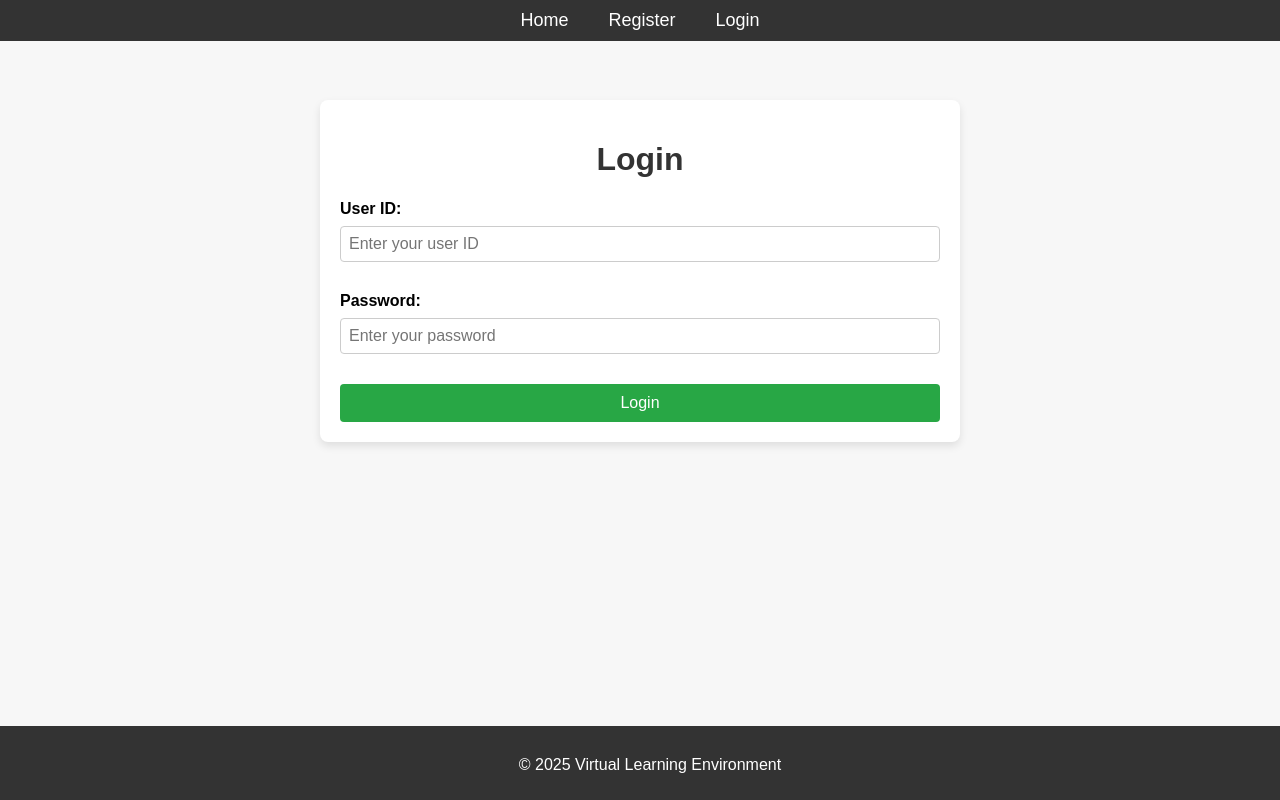
After one commit to Boris-Pro/Comp3161Project, a Flask app: page /auth/login in a window 1280 px wide. The commit adds this page. Run offline with Flask 3, Linux system fonts and the light colour scheme.

Commit message:
complete login

```diff
--- a/app.py
+++ b/app.py
@@ -1,256 +1,103 @@
-from flask import Flask, request, jsonify, make_response
-import mysql.connector
-from mysql.connector import Error
-from flask_jwt_extended import JWTManager, create_access_token, jwt_required, get_jwt_identity
-from datetime import datetime
-import os
+from flask import Flask, make_response, redirect, request, render_template, jsonify, url_for
+from authhandler import AuthHandler
+from config import Config
 
+# Initialize app
 app = Flask(__name__)
-app.config['JWT_SECRET_KEY'] = 'super-secret-key'  # Change this in production
-jwt = JWTManager(app)
+app.config.from_object(Config)
 
-DB_CONFIG = {
-    'host': 'localhost',
-    'user': 'your_mysql_user',
-    'password': 'your_mysql_password',
-    'database': 'VLE'
-}
+# Instantiate AuthHandler
+auth_handler = AuthHandler(app.config['SECRET_KEY'])
 
-# ------------------- User Routes ----------------------
-@app.route('/register', methods=['POST'])
+# Home route
+# @app.route('/')
+# def home():
+#     return render_template('home.html')
+
+# Home Route
+@app.route('/')
+def home():
+    # Check if the user is logged in by verifying the token
+    current_user, error_response, status_code = auth_handler.verify_token(request)
+
+    # If there's an error (token is missing or invalid), redirect to login
+    if error_response:
+        return redirect(url_for('login'))  # Redirect to the login page
+
+    # If token is valid, render the home page
+    return render_template('home.html', user=current_user)
+
+# Register endpoint
+@app.route('/auth/register', methods=['GET', 'POST'])
 def register():
-    data = request.json
-    if data['type'] not in ['Admin', 'Lecturer', 'Student']:
-        return make_response({'msg': 'Invalid user type'}, 400)
-    try:
-        conn = mysql.connector.connect(**DB_CONFIG)
-        cursor = conn.cursor()
-        cursor.execute("INSERT INTO User (user_name, user_email, user_password, user_type) VALUES (%s, %s, %s, %s)",
-                       (data['name'], data['email'], data['password'], data['type']))
-        conn.commit()
-        return make_response({'msg': 'User registered successfully'}, 200)
-    except mysql.connector.IntegrityError:
-        return make_response({'msg': 'Email already exists'}, 400)
-    except Error as e:
-        return make_response({'msg': str(e)}, 500)
-    finally:
-        cursor.close()
-        conn.close()
+    if request.method == 'POST':
+        data = request.get_json()
+        # Extract data from the incoming JSON and pass to register_user
+        user_id = data.get('user_id')
+        user_name = data.get('user_name')
+        user_email = data.get('user_email')
+        user_password = data.get('user_password')
+        user_type = data.get('user_type')
 
-@app.route('/login', methods=['POST'])
+        if not all([user_id, user_name, user_email, user_password, user_type]):
+            return jsonify({'message': 'Missing fields'}), 400
+
+        return auth_handler.register_user(user_id, user_name, user_email, user_password, user_type)
+    return render_template('register.html')
+
+
+# Login endpoint (set token in cookie)
+@app.route('/auth/login', methods=['GET', 'POST'])
 def login():
-    data = request.json
-    try:
-        conn = mysql.connector.connect(**DB_CONFIG)
-        cursor = conn.cursor()
-        cursor.execute("SELECT user_id, user_password, user_type FROM User WHERE user_email = %s", (data['email'],))
-        row = cursor.fetchone()
-        if row and row[1] == data['password']:
-            token = create_access_token(identity={'id': row[0], 'type': row[2]})
-            return make_response({'token': token}, 200)
-        return make_response({'msg': 'Invalid credentials'}, 401)
-    finally:
-        cursor.close()
-        conn.close()
+    if request.method == 'POST':
+        data = request.get_json()
+        user_id = data.get('user_id')
+        user_password = data.get('user_password')
 
-# --------------- Course Management ------------
-@app.route('/course', methods=['POST'])
-@jwt_required()
-def create_course():
-    user = get_jwt_identity()
-    if user['type'] != 'Admin':
-        return make_response({'msg': 'Only admins can create courses'}, 403)
+        if not all([user_id, user_password]):
+            return jsonify({'message': 'Missing credentials'}), 400
 
-    data = request.json
-    try:
-        conn = mysql.connector.connect(**DB_CONFIG)
-        cursor = conn.cursor()
-        cursor.execute("SELECT COUNT(*) FROM Course WHERE course_code = %s", (data['code'],))
-        if cursor.fetchone()[0] > 0:
-            return make_response({'msg': 'Course code already exists'}, 400)
-        cursor.execute("INSERT INTO Course (course_name, course_code) VALUES (%s, %s)", (data['name'], data['code']))
-        conn.commit()
-        return make_response({'msg': 'Course created'}, 201)
-    finally:
-        cursor.close()
-        conn.close()
+        # Authenticate user and get the token response
+        user_response = auth_handler.authenticate_user(user_id, user_password)
 
-@app.route('/courses', methods=['GET'])
-def get_all_courses():
-    try:
-        conn = mysql.connector.connect(**DB_CONFIG)
-        cursor = conn.cursor()
-        cursor.execute("SELECT course_id, course_name, course_code FROM Course")
-        courses = [{'id': row[0], 'name': row[1], 'code': row[2]} for row in cursor.fetchall()]
-        return make_response(jsonify(courses), 200)
-    finally:
-        cursor.close()
-        conn.close()
+        if isinstance(user_response, tuple):  # If invalid credentials
+            return user_response  # Return error response (message and status)
 
-@app.route('/courses/student/<int:student_id>', methods=['GET'])
-def get_student_courses(student_id):
-    try:
-        conn = mysql.connector.connect(**DB_CONFIG)
-        cursor = conn.cursor()
-        cursor.execute("""
-            SELECT c.course_id, c.course_name, c.course_code
-            FROM Enrol e
-            JOIN Course c ON e.course_id = c.course_id
-            WHERE e.student_id = %s
-        """, (student_id,))
-        courses = [{'id': row[0], 'name': row[1], 'code': row[2]} for row in cursor.fetchall()]
-        return make_response(jsonify(courses), 200)
-    finally:
-        cursor.close()
-        conn.close()
+        # Get the token from the response returned by authenticate_user
+        token = user_response.get_json().get('token')
 
-@app.route('/courses/lecturer/<int:lecturer_id>', methods=['GET'])
-def get_lecturer_courses(lecturer_id):
-    try:
-        conn = mysql.connector.connect(**DB_CONFIG)
-        cursor = conn.cursor()
-        cursor.execute("SELECT course_id, course_name FROM Course WHERE lecturer_id = %s", (lecturer_id,))
-        courses = [{'id': row[0], 'name': row[1]} for row in cursor.fetchall()]
-        return make_response(jsonify(courses), 200)
-    finally:
-        cursor.close()
-        conn.close()
+        # Create response
+        response = make_response(jsonify({'message': 'Login successful'}))
 
-# --------------- Enrolment and Assignments ------------
-@app.route('/enrol', methods=['POST'])
-@jwt_required()
-def enrol_in_course():
-    user = get_jwt_identity()
-    if user['type'] != 'Student':
-        return make_response({'msg': 'Only students can enrol in courses'}, 403)
+        # Set the JWT token in the cookie (httpOnly to prevent JS access)
+        response.set_cookie('auth_token', token, httponly=True, secure=True, max_age=3600)
 
-    data = request.json
-    student_id = user['id']
-    course_id = data['course_id']
+        return response
+    return render_template('login.html')
 
-    try:
-        conn = mysql.connector.connect(**DB_CONFIG)
-        cursor = conn.cursor()
-        cursor.execute("SELECT COUNT(*) FROM Enrol WHERE student_id = %s AND course_id = %s", (student_id, course_id))
-        if cursor.fetchone()[0] > 0:
-            return make_response({'msg': 'You are already enrolled in this course'}, 400)
+@app.route('/auth/logout')
+def logout():
+    # Create a response to redirect the user
+    response = make_response(redirect(url_for('home')))  # Redirect to home after logout
 
-        cursor.execute("INSERT INTO Enrol (student_id, course_id) VALUES (%s, %s)", (student_id, course_id))
-        conn.commit()
-        return make_response({'msg': 'Successfully enrolled in the course'}, 201)
-    finally:
-        cursor.close()
-        conn.close()
+    # Remove the 'auth_token' cookie by setting it to an expired date
+    response.set_cookie('auth_token', '', expires=0)
 
-@app.route('/assign_lecturer', methods=['POST'])
-@jwt_required()
-def assign_lecturer_to_course():
-    user = get_jwt_identity()
-    if user['type'] != 'Admin':
-        return make_response({'msg': 'Only admins can assign lecturers'}, 403)
+    return response
 
-    data = request.json
-    lecturer_id = data['lecturer_id']
-    course_id = data['course_id']
 
-    try:
-        conn = mysql.connector.connect(**DB_CONFIG)
-        cursor = conn.cursor()
-        cursor.execute("SELECT user_type FROM User WHERE user_id = %s", (lecturer_id,))
-        row = cursor.fetchone()
-        if row[0] != 'Lecturer':
-            return make_response({'msg': 'Only lecturers can be assigned to courses'}, 400)
+# Protected route
+@app.route('/auth/protected', methods=['GET'])
+def protected():
+    current_user, error_response, status_code = auth_handler.verify_token(request)
 
-        cursor.execute("INSERT INTO Teach (course_id, lecturer_id) VALUES (%s, %s)", (course_id, lecturer_id))
-        conn.commit()
-        return make_response({'msg': 'Lecturer assigned to course'}, 201)
-    finally:
-        cursor.close()
-        conn.close()
+    if error_response:
+        return error_response, status_code  # Return the error if the token is invalid
 
-@app.route('/calendar_event', methods=['POST'])
-@jwt_required()
-def create_calendar_event():
-    user = get_jwt_identity()
-    if user['type'] not in ['Admin', 'Lecturer']:
-        return make_response({'msg': 'Only admins and lecturers can create calendar events'}, 403)
+    # If the token is valid, render the protected page with the user information
+    return render_template('protected.html', user=current_user)
 
-    data = request.json
-    course_id = data['course_id']
-    event_date = data['event_date']
-    event_title = data['event_title']
 
-    try:
-        conn = mysql.connector.connect(**DB_CONFIG)
-        cursor = conn.cursor()
-        cursor.execute("INSERT INTO CalendarEvent (course_id, event_date, event_title) VALUES (%s, %s, %s)",
-                       (course_id, event_date, event_title))
-        conn.commit()
-        return make_response({'msg': 'Calendar event created'}, 201)
-    finally:
-        cursor.close()
-        conn.close()
 
-# --------------- Course Content and Discussion ------------
-@app.route('/course_content/<int:course_section_id>', methods=['GET'])
-def get_course_content(course_section_id):
-    try:
-        conn = mysql.connector.connect(**DB_CONFIG)
-        cursor = conn.cursor()
-        cursor.execute("""
-            SELECT content_type, content_title, content_url, uploaded_file_path
-            FROM CourseContent
-            WHERE course_section_id = %s
-        """, (course_section_id,))
-        content = [{'type': row[0], 'title': row[1], 'url': row[2], 'file_path': row[3]} for row in cursor.fetchall()]
-        return make_response(jsonify(content), 200)
-    finally:
-        cursor.close()
-        conn.close()
-
-@app.route('/discussion_forum', methods=['POST'])
-@jwt_required()
-def create_forum():
-    user = get_jwt_identity()
-    if user['type'] not in ['Admin', 'Lecturer']:
-        return make_response({'msg': 'Only admins and lecturers can create forums'}, 403)
-
-    data = request.json
-    course_id = data['course_id']
-    forum_title = data['forum_title']
-    forum_content = data.get('forum_content', '')
-
-    try:
-        conn = mysql.connector.connect(**DB_CONFIG)
-        cursor = conn.cursor()
-        cursor.execute("INSERT INTO DiscussionForum (course_id, forum_title, forum_content) VALUES (%s, %s, %s)",
-                       (course_id, forum_title, forum_content))
-        conn.commit()
-        return make_response({'msg': 'Discussion forum created'}, 201)
-    finally:
-        cursor.close()
-        conn.close()
-
-@app.route('/discussion_thread', methods=['POST'])
-@jwt_required()
-def create_thread():
-    user = get_jwt_identity()
-    data = request.json
-    forum_id = data['forum_id']
-    thread_creator_id = user['id']
-    thread_content = data['thread_content']
-
-    try:
-        conn = mysql.connector.connect(**DB_CONFIG)
-        cursor = conn.cursor()
-        cursor.execute("INSERT INTO DiscussionThread (forum_id, thread_creator_id, thread_content) VALUES (%s, %s, %s)",
-                       (forum_id, thread_creator_id, thread_content))
-        conn.commit()
-        return make_response({'msg': 'Thread created'}, 201)
-    finally:
-        cursor.close()
-        conn.close()
-
-# ------------------- Main -------------------
 if __name__ == '__main__':
     app.run(debug=True)
--- a/requirements.txt
+++ b/requirements.txt
@@ -2,3 +2,4 @@ mysql-connector-python
 flask
 tqdm
 faker
+flask-jwt-extended
--- /dev/null
+++ b/static/styles.css
@@ -0,0 +1,108 @@
+body {
+    font-family: Arial, sans-serif;
+    margin: 0;
+    padding: 0;
+    background-color: #f7f7f7;
+}
+
+header {
+    background-color: #333;
+    color: white;
+    padding: 10px 0;
+    position: fixed;
+    width: 100%;
+    top: 0;
+    z-index: 1000;
+}
+
+header nav ul {
+    display: flex;
+    justify-content: center;
+    list-style-type: none;
+    margin: 0;
+    padding: 0;
+}
+
+header nav ul li {
+    margin: 0 20px;
+}
+
+header nav ul li a {
+    color: white;
+    text-decoration: none;
+    font-size: 18px;
+}
+
+header nav ul li a:hover {
+    text-decoration: underline;
+}
+
+.container {
+    max-width: 600px;
+    margin: 100px auto 50px;
+    padding: 20px;
+    background-color: #fff;
+    box-shadow: 0px 4px 8px rgba(0, 0, 0, 0.1);
+    border-radius: 8px;
+}
+
+footer {
+    text-align: center;
+    padding: 10px;
+    background-color: #333;
+    color: white;
+    position: fixed;
+    width: 100%;
+    bottom: 0;
+}
+
+h1 {
+    text-align: center;
+    color: #333;
+}
+
+form {
+    display: flex;
+    flex-direction: column;
+}
+
+label {
+    margin-bottom: 8px;
+    font-weight: bold;
+}
+
+input {
+    margin-bottom: 12px;
+    padding: 8px;
+    font-size: 16px;
+    border: 1px solid #ccc;
+    border-radius: 4px;
+}
+
+button {
+    padding: 10px;
+    font-size: 16px;
+    background-color: #28a745;
+    color: white;
+    border: none;
+    border-radius: 4px;
+    cursor: pointer;
+}
+
+button:hover {
+    background-color: #218838;
+}
+
+p {
+    text-align: center;
+    margin-top: 20px;
+}
+
+a {
+    color: #007bff;
+    text-decoration: none;
+}
+
+a:hover {
+    text-decoration: underline;
+}
--- /dev/null
+++ b/templates/base.html
@@ -0,0 +1,37 @@
+<!DOCTYPE html>
+<html lang="en">
+<head>
+    <meta charset="UTF-8">
+    <meta name="viewport" content="width=device-width, initial-scale=1.0">
+    <title>{% block title %}VLE - Learning System{% endblock %}</title>
+    <link rel="stylesheet" href="{{ url_for('static', filename='styles.css') }}">
+</head>
+<body>
+    <!-- Top Bar Navigation -->
+    <header>
+        <nav>
+            <ul>
+                <li><a href="/">Home</a></li>
+                <li><a href="/auth/register">Register</a></li>
+                <li><a href="/auth/login">Login</a></li>
+            </ul>
+        </nav>
+    </header>
+
+    <!-- Main Content -->
+    <div class="container">
+        {% block content %}
+        <!-- Content from child templates will be injected here -->
+        {% endblock %}
+    </div>
+
+    <!-- Footer -->
+    <footer>
+        <p>&copy; 2025 Virtual Learning Environment</p>
+    </footer>
+
+    <script>
+        // Any additional JavaScript can be added here if needed
+    </script>
+</body>
+</html>
--- a/templates/login.html
+++ b/templates/login.html
@@ -1,20 +1,47 @@
-<!DOCTYPE html>
-<html lang="en">
-<head>
-    <meta charset="UTF-8">
-    <meta name="viewport" content="width=device-width, initial-scale=1.0">
-    <title>Login</title>
-</head>
-<body>
-    <h1>Login</h1>
-    <form method="POST">
-        <label for="email">Email:</label>
-        <input type="email" id="email" name="email" required><br><br>
+{% extends 'base.html' %}
 
-        <label for="password">Password:</label>
-        <input type="password" id="password" name="password" required><br><br>
+{% block title %}Login - VLE{% endblock %}
 
-        <button type="submit">Login</button>
-    </form>
-</body>
-</html>
+{% block content %}
+<h1>Login</h1>
+
+<form id="loginForm">
+    <label for="user_id">User ID:</label>
+    <input type="text" id="user_id" placeholder="Enter your user ID" required><br>
+
+    <label for="user_password">Password:</label>
+    <input type="password" id="user_password" placeholder="Enter your password" required><br>
+
+    <button type="submit">Login</button>
+</form>
+
+<script src="https://code.jquery.com/jquery-3.6.0.min.js"></script>
+<script>
+    $('#loginForm').submit(function(e) {
+        e.preventDefault();
+
+        let data = {
+            user_id: $('#user_id').val(),
+            user_password: $('#user_password').val(),
+        };
+
+        $.ajax({
+            url: '/auth/login',
+            method: 'POST',
+            contentType: 'application/json',
+            data: JSON.stringify(data),
+            success: function(response) {
+                // Token is stored in a cookie
+                alert('Login successful');
+
+                // Redirect to the protected route
+                window.location.href = '/auth/protected';
+            },
+            error: function(response) {
+                alert('Error: ' + response.responseJSON.message);
+            }
+        });
+    });
+</script>
+
+{% endblock %}
```
Also changed, not shown: authhandler.py (added, +93 -0 lines), config.py (added, +9 -0 lines), templates/home.html (added, +22 -0 lines), templates/protected.html (added, +8 -0 lines), templates/register.html (+55 -26 lines).
